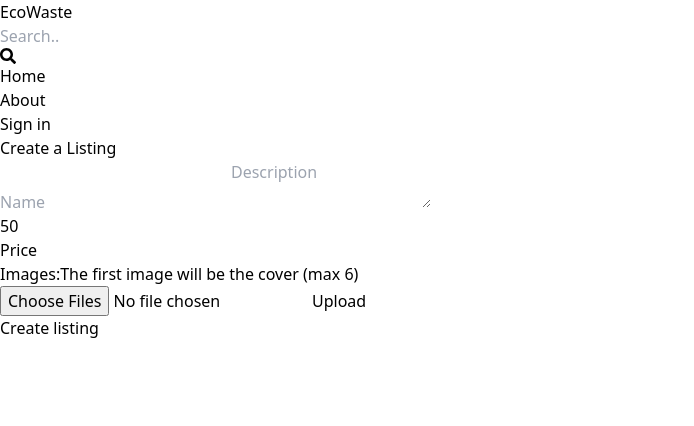
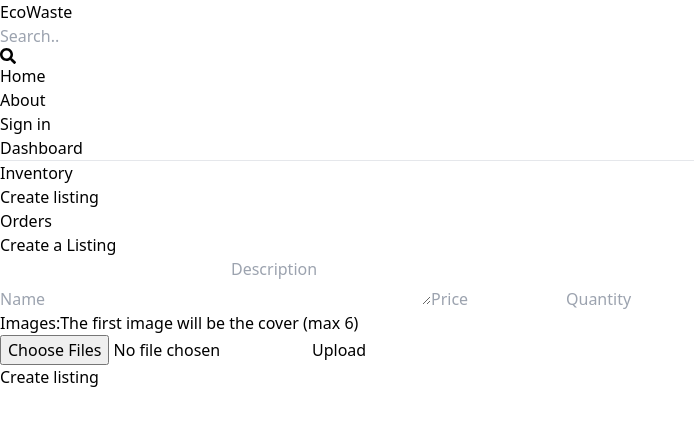
Before and after one commit to DCF2001/MERN-project, a React (Vite) app in the folder client/: page /create-listing in a window 1280 px wide. Shown: the top 426 px of the page, without its empty margins (0-694 px from the left). Built offline with nearby package versions, Linux system fonts and the light colour scheme.

Commit message:
did some changes

```diff
--- a/client/src/App.jsx
+++ b/client/src/App.jsx
@@ -1,9 +1,10 @@
 import { BrowserRouter, Routes, Route } from "react-router-dom";
 import Home from "./pages/Home";
-import SignIn from "./pages/SignIn"
+import SignIn from "./pages/SignIn";
 import Profile from "./pages/Profile";
 import SignUp from "./pages/SignUp";
 import Header from "./components/Header";
+import Sidebar from "./components/Sidebar";
 import CreateListing from "./pages/CreateListing";
 import ViewListing from "./pages/ViewListing";
 import UpdateListing from "./pages/UpdateListing";
@@ -11,15 +12,51 @@
 export default function App() {
   return (
     <BrowserRouter>
-    <Header />
+      <Header />
       <Routes>
-        <Route path="/" element={<Home />} />
         <Route path="/sign-in" element={<SignIn />} />
         <Route path="/sign-up" element={<SignUp />} />
-       <Route path="/profile" element={<Profile />} />
-       <Route path='/create-listing' element ={<CreateListing/>} />
-       <Route path='/view-listing' element ={<ViewListing/>} />
-       <Route path='/update-listing/:listingId' element ={<UpdateListing/>} />
+
+        <Route
+          path="/profile"
+          element={
+            <>
+              <Sidebar />
+              <Profile />
+            </>
+          }
+        />
+
+        <Route
+          path="/create-listing"
+          element={
+            <>
+              <Sidebar />
+              <CreateListing />
+            </>
+          }
+        />
+
+        <Route
+          path="/view-listing"
+          element={
+            <>
+              <Sidebar />
+              <ViewListing />
+            </>
+          }
+        />
+
+        <Route
+          path="/update-listing/:listingId"
+          element={
+            <>
+              <Sidebar />
+              <UpdateListing />
+            </>
+          }
+        />
+
 
       </Routes>
     </BrowserRouter>
--- /dev/null
+++ b/client/src/components/Sidebar.jsx
@@ -0,0 +1,56 @@
+import React from 'react'
+import {FaHome} from 'react-icons/fa';
+
+import { useNavigate } from 'react-router-dom';
+
+export default function Sidebar() {
+    const navigate = useNavigate();
+
+  return (
+    <div className='w-64 bg-slate-300 shadow-md fixed h-full px-4 py-2'>
+    <div className='my-2 mb-4'>
+    <h1 className='text-3x text-slate-700 font-bold'>Dashboard</h1>
+    </div>
+    <hr />
+    <ul className='mt-3 text-white font-bold'>
+
+    <li
+          className='mb-2 rounded hove:shadow hover:bg-blue-500 py-2 cursor-pointer'
+          onClick={() => navigate('/view-listing')}
+        >
+          <a href="#" className='px-3'>
+            <h1 className='inline-block w-6 h-6 mr-2 -mt-2' >
+            Inventory
+            </h1>
+          </a>
+    </li>
+
+
+    <li
+          className='mb-2 rounded hove:shadow hover:bg-blue-500 py-2 cursor-pointer'
+          onClick={() => navigate('/create-listing')}
+        >
+          <a href="#" className='px-3'>
+            <h1 className='inline-block h-6 mr-2 -mt-2' >
+            Create listing
+            </h1>
+          </a>
+    </li>
+
+
+    <li
+          className='mb-2 rounded hove:shadow hover:bg-blue-500 py-2 cursor-pointer'
+          onClick={() => navigate('#')}
+        >
+          <a href="#" className='px-3'>
+            <h1 className='inline-block w-6 h-6 mr-2 -mt-2' >
+            Orders
+            </h1>
+          </a>
+    </li>
+
+
+    </ul>
+    </div>
+  )
+}
--- a/client/src/pages/CreateListing.jsx
+++ b/client/src/pages/CreateListing.jsx
@@ -10,6 +10,7 @@
 import { useNavigate } from 'react-router-dom';
 
 export default function CreateListing() {
+
   const { currentUser } = useSelector((state) => state.user);
   const navigate = useNavigate();
   const [files, setFiles] = useState([]);
@@ -17,7 +18,8 @@
     imageUrls: [],
     name: '',
     description: '',
-    price: 50,
+    price:'',
+    quantity:''
   });
   const [imageUploadError, setImageUploadError] = useState(false);
   const [uploading, setUploading] = useState(false);
@@ -121,7 +123,7 @@
       if (data.success === false) {
         setError(data.message);
       }
-      navigate(`/listing/${data._id}`);
+      navigate('/view-listing');
     } catch (error) {
       setError(error.message);
       setLoading(false);
@@ -155,28 +157,32 @@
             value={formData.description}
           />
 
-          <div className='flex flex-wrap gap-6'>
 
-            <div className='flex items-center gap-2'>
               <input
                 type='number'
+                placeholder='Price'
                 id='price'
-                min='50'
+                min='20'
                 max='10000000'
                 required
-                className='p-3 border border-gray-300 rounded-lg'
+                className='p-3 border border-gray-300 rounded-lg w-28'
                 onChange={handleChange}
                 value={formData.price}
               />
-              <div className='flex flex-col items-center'>
-                <p>Price</p>
-                {formData.type === 'rent' && (
-                  <span className='text-xs'>($ / month)</span>
-                )}
-              </div>
-            </div>
 
-          </div>     </div>
+              <input
+                type='number'
+                placeholder='Quantity'
+                id='quantity'
+                min='1'
+                max='10000'
+                required
+                className='p-3 border border-gray-300 rounded-lg w-28'
+                onChange={handleChange}
+                value={formData.quantity}
+              />
+
+             </div>
 
           <div id='image' className='my-10'>
           <p className='font-semibold'>
--- a/client/src/pages/SignIn.jsx
+++ b/client/src/pages/SignIn.jsx
@@ -37,7 +37,7 @@
         return;
       }
       dispatch(signInSuccess(data));
-      navigate('/');
+      navigate('/view-listing');
     } catch (error) {
       dispatch(signInFailure(error.message));
     }
--- a/client/src/pages/UpdateListing.jsx
+++ b/client/src/pages/UpdateListing.jsx
@@ -146,6 +146,7 @@
     fetchListing();
   }, []);
 
+
   return (
     <main className='p-3 max-w-4xl mx-auto'>
       <h1 className='text-3xl font-semibold text-center my-7'>
--- a/client/src/pages/ViewListing.jsx
+++ b/client/src/pages/ViewListing.jsx
@@ -59,7 +59,7 @@
               {userListings && userListings.length > 0 && (
         <div className='flex flex-col gap-4'>
           <h1 className='text-center mt-7 text-2xl font-semibold'>
-            Your Listings
+            Inventory
           </h1>
           <p className='text-red-700 mt-5'>
         {showListingsError ? 'Error showing listings' : ''}
```
Also changed, not shown: 2 other files (tests, documents, lock files or other folders).
